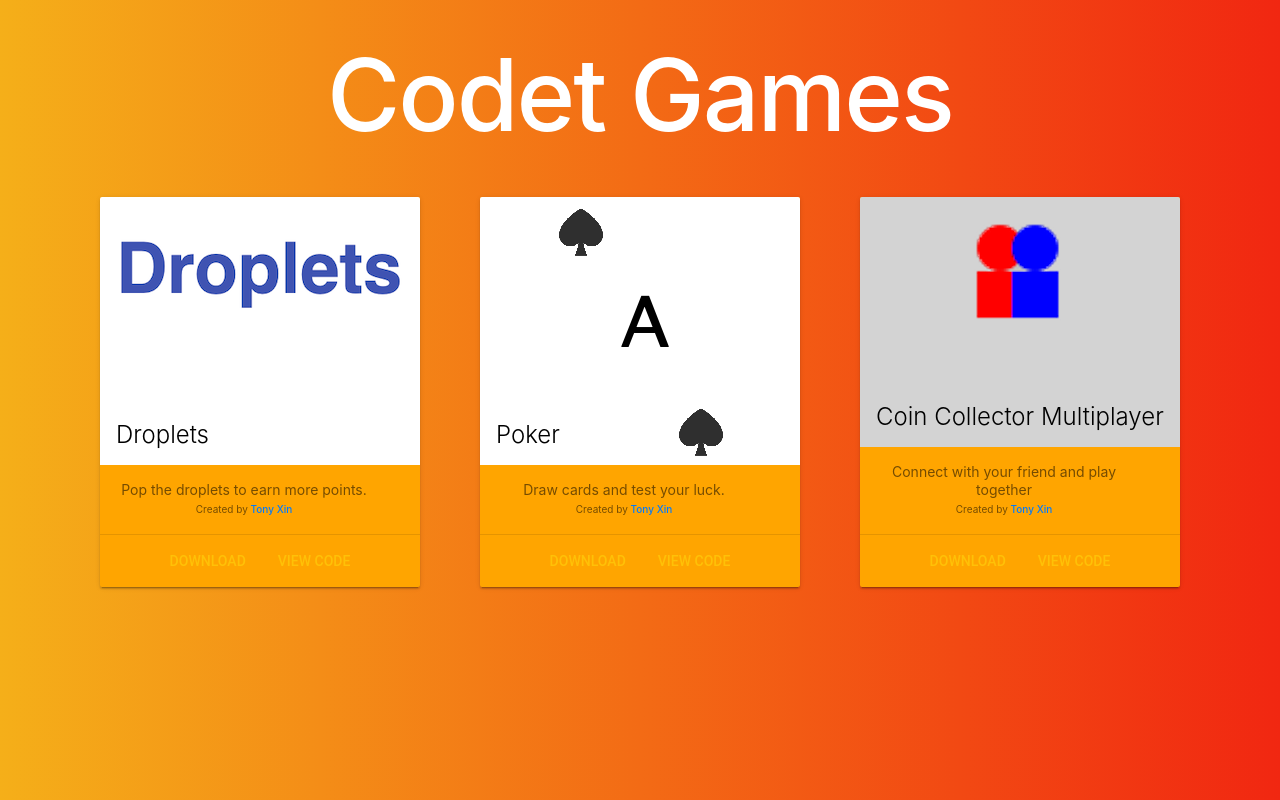
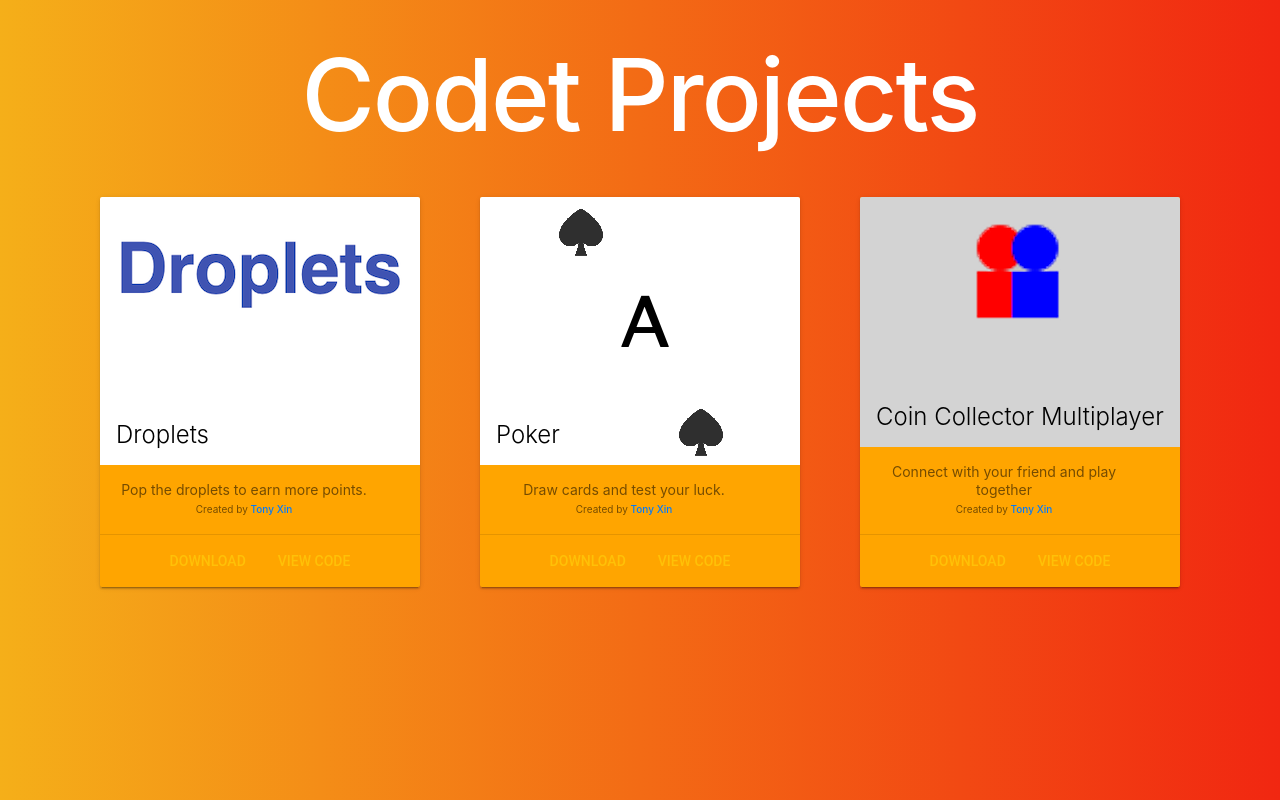
Before and after one commit to TtonyxX/CodetGames, a plain HTML site: page index.html in a window 1280 px wide. Shown: the top 800 px of the page. Drawn offline with nearby package versions, Linux system fonts and the light colour scheme.

Commit message:
Update index.html

```diff
--- a/index.html
+++ b/index.html
@@ -33,7 +33,7 @@
       });
     </script>
 
-    <title>Codet Games</title>
+    <title>Codet Projects</title>
 
     <style type="text/css">
       .red-gradient {
@@ -105,7 +105,7 @@
             class="mb-3 text-white animated bounceIn slow"
             style="font-size: 100px; margin-top: 50px; line-height: 90%;"
           >
-            Codet Games
+            Codet Projects
           </h1>
         </center>
 
```
